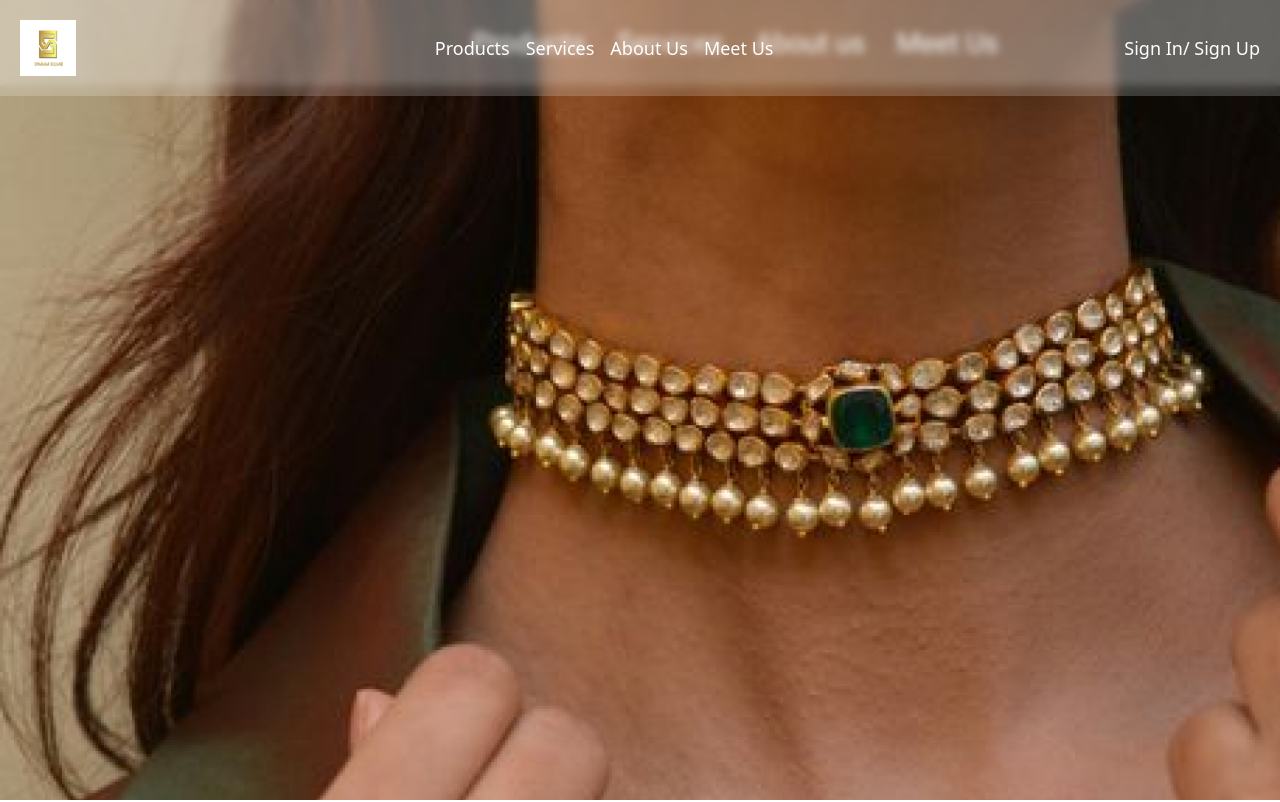
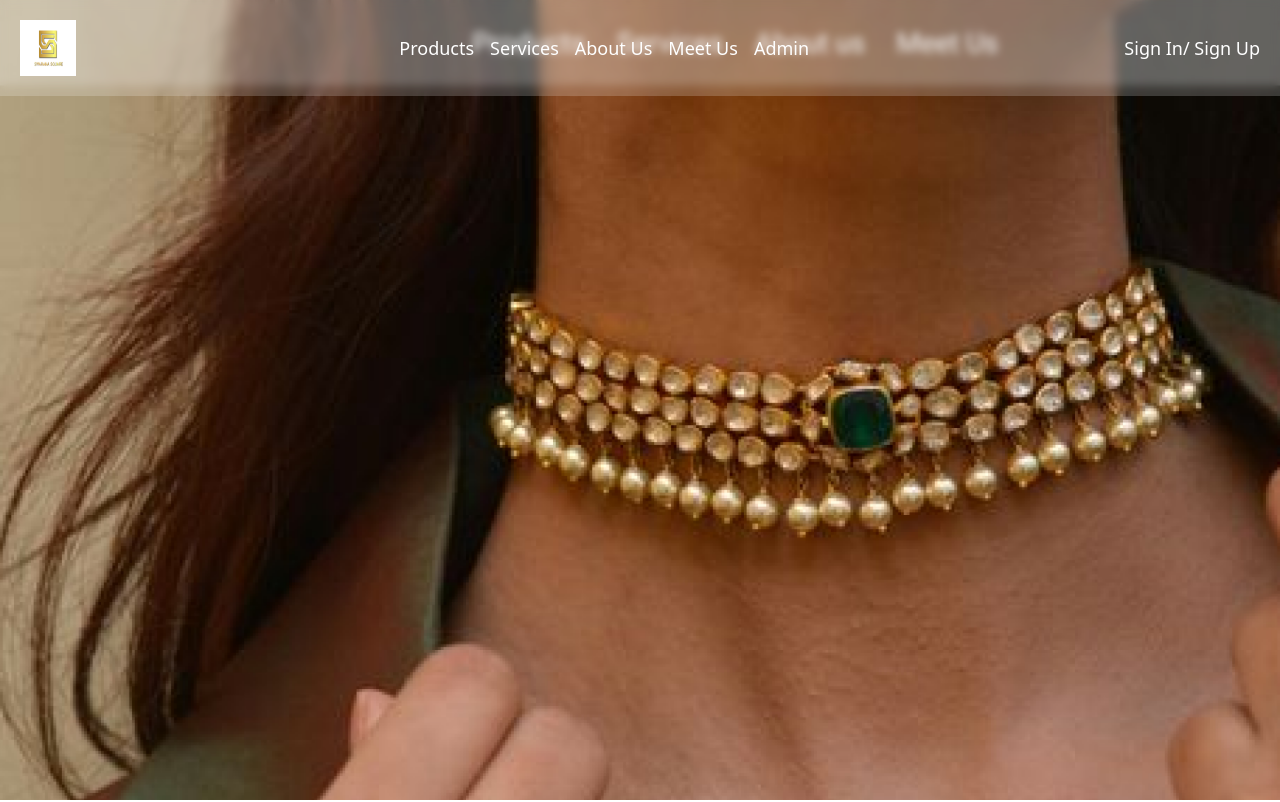
Before and after one commit to decodeitkkk/swarnasquare, a React (Vite) app: page / in a window 1280 px wide. Shown: the top 802 px of the page. Built offline with nearby package versions, Linux system fonts and the light colour scheme; a web font is replaced by a local one.

Commit message:
Add admin panel link to navbar

```diff
--- a/src/components/Common/Nav.jsx
+++ b/src/components/Common/Nav.jsx
@@ -73,6 +73,7 @@ export default function Navbar() {
           </div>
 
           <a href="/meet-us" className="text-white hover:text-yellow-300 hover:underline">Meet Us</a>
+          <a href="/admin/dashboard" className="text-white hover:text-yellow-300 hover:underline">Admin</a>
         </div>
         <a className=" text-white hover:text-yellow-300 hover:underline hidden md:block">
           Sign In/ Sign Up
```
